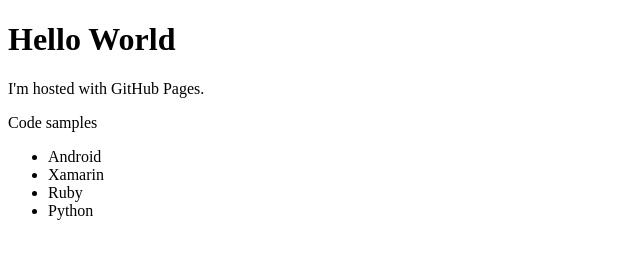
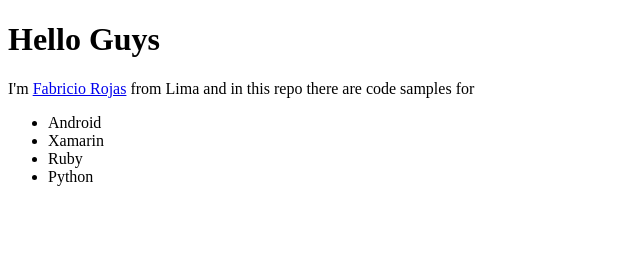
Before and after one commit to devsoftx/devsoftx.github.io, a plain HTML site: page index.html in a window 1280 px wide. Shown: the whole page, without its empty margins (0-640 px from the left). Drawn offline with Linux system fonts and the light colour scheme.

Commit message:
Update index.html

```diff
--- a/index.html
+++ b/index.html
@@ -1,9 +1,8 @@
 <!DOCTYPE html>
 <html>
 <body>
-<h1>Hello World</h1>
-<p>I'm hosted with GitHub Pages.</p>
-<p>Code samples</p>
+<h1>Hello Guys</h1>
+<p>I'm <a href='http://linkedin.com/in/fabriciorojas'>Fabricio Rojas</a> from Lima and in this repo there are code samples for</p>
 <ul>
   <li>Android</li>
   <li>Xamarin</li>
```
